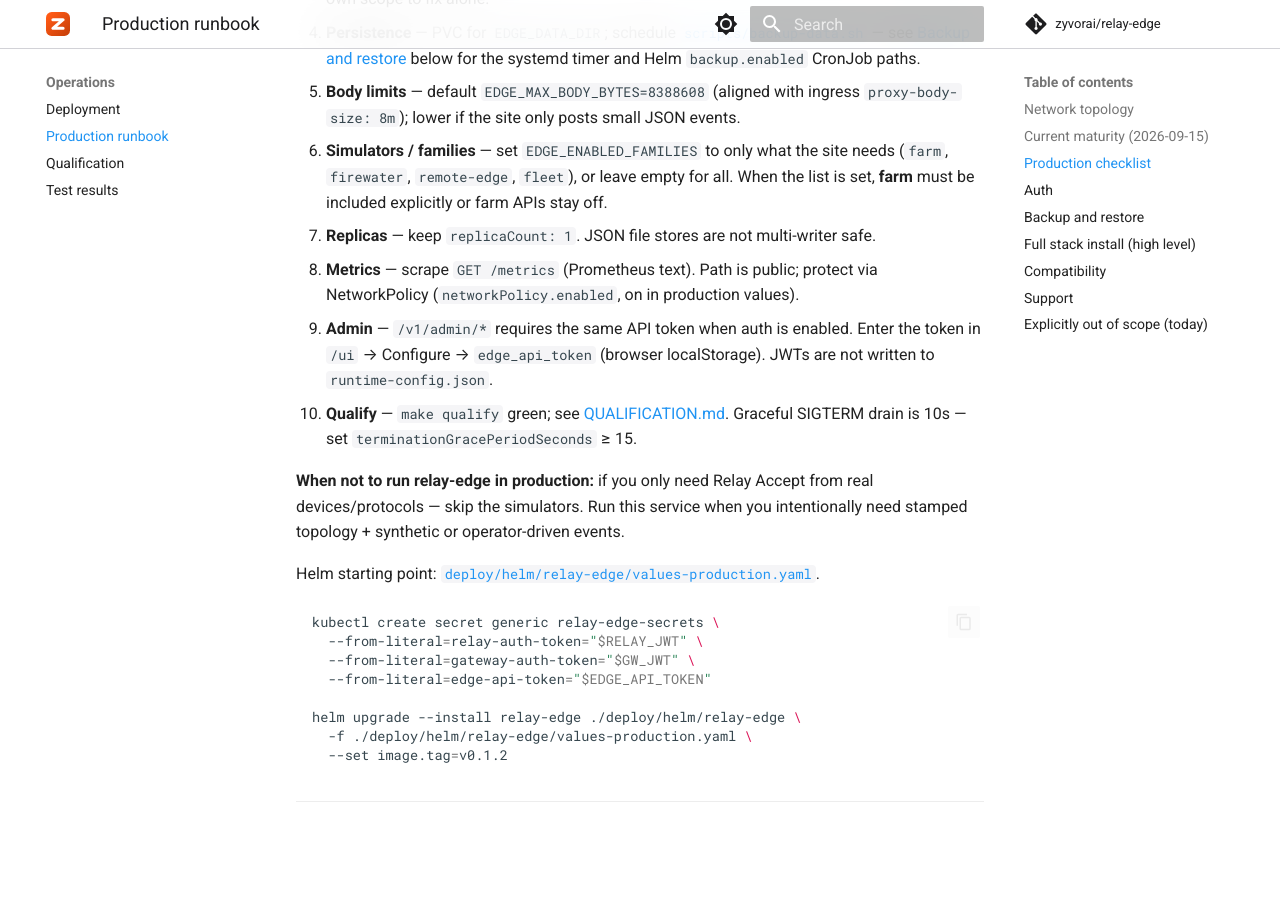
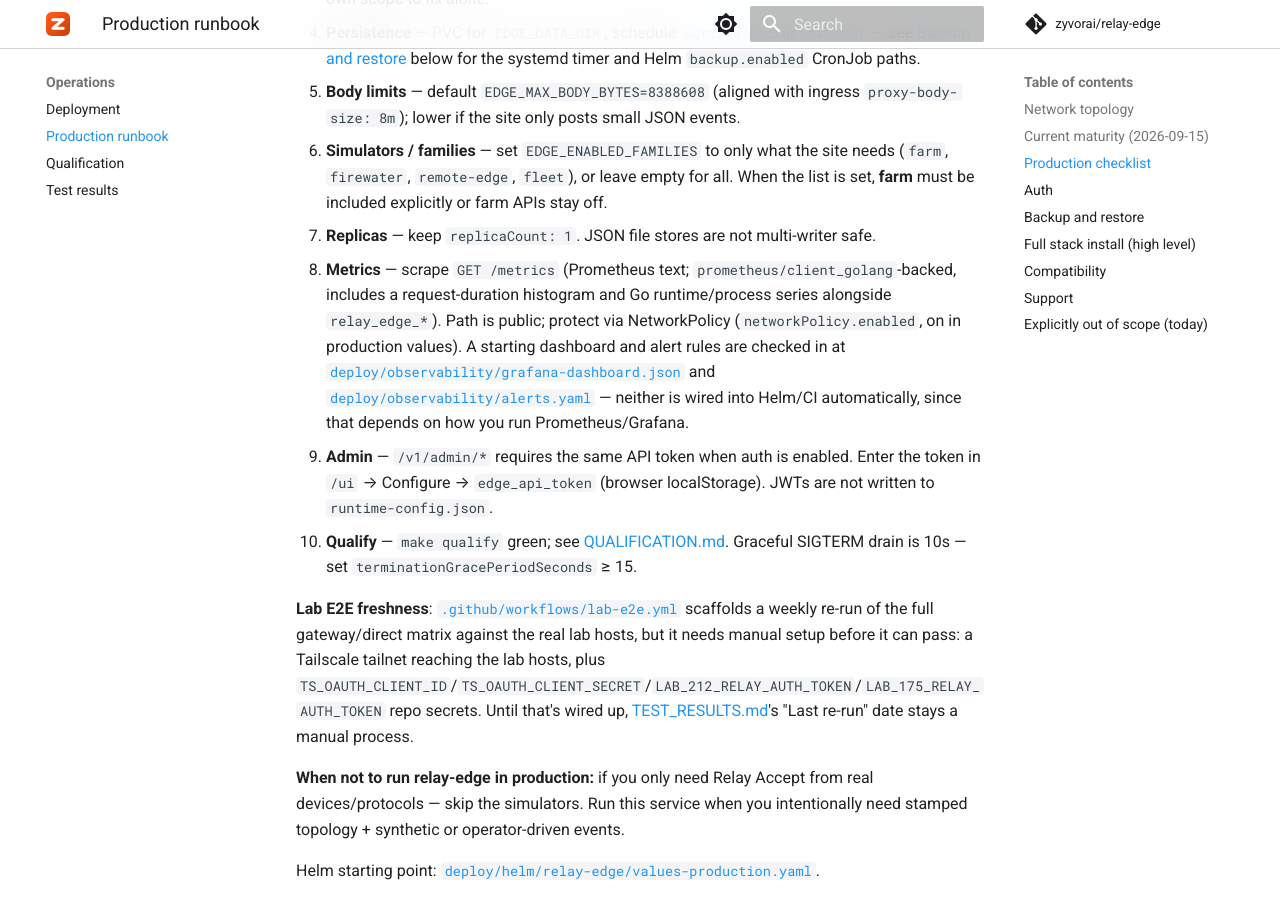
Before and after one commit to zyvorai/relay-edge, an MkDocs documentation site: the page built from docs/PRODUCTION.md, in a window 1280 px wide and 900 px high, scrolled down 2806 px. Built offline with MkDocs 1.6.1 and Material for MkDocs 9.7.7, drawn with Linux system fonts in a browser that asks for light colours; comment, search, counter and statistics services are not loaded.

Commit message:
Add coverage gate, observability dashboard/alerts, and lab-E2E scaffolding.
CI: new scripts/ci/check-coverage.sh runs the suite with -coverprofile
and fails below a threshold (default 55%, measured baseline was 62.4% at
the time this was added -- headroom so unrelated PRs aren't blocked by
minor noise while still catching a real regression). Wired into ci.yml
right after the existing go test -race -cover step.

New deploy/observability/grafana-dashboard.json (up/uptime/goroutines,
request rate by route, error rate, publish rate, p50/p95 duration,
heap/CPU) and alerts.yaml (RelayEdgeDown, high error rate, publish
failures alongside errors) -- static, not wired into Helm/CI since that
depends on how each deployment runs Prometheus/Grafana. Referenced from
docs/PRODUCTION.md's Metrics item.

New .github/workflows/lab-e2e.yml scaffolds a weekly re-run of the full
gateway/direct E2E matrix against the real lab hosts (212, 175) via
Tailscale, addressing that TEST_RESULTS.md's lab verification date
otherwise only updates manually. This workflow is scaffolding only: it
needs a Tailscale tailnet reaching the lab hosts plus TS_OAUTH_*/LAB_*_
RELAY_AUTH_TOKEN secrets before it can pass -- documented in the
workflow's own header and in PRODUCTION.md, same category of follow-up
as the GitHub repo social-preview image with no scriptable path.

Co-Authored-By: Claude Sonnet 5 <noreply@anthropic.com>

```diff
--- a/docs/PRODUCTION.md
+++ b/docs/PRODUCTION.md
@@ -77,9 +77,11 @@ trusted network until items 1–4 are done.
 5. **Body limits** — default `EDGE_MAX_BODY_BYTES=8388608` (aligned with ingress `proxy-body-size: 8m`); lower if the site only posts small JSON events.
 6. **Simulators / families** — set `EDGE_ENABLED_FAMILIES` to only what the site needs (`farm`, `firewater`, `remote-edge`, `fleet`), or leave empty for all. When the list is set, **farm** must be included explicitly or farm APIs stay off.
 7. **Replicas** — keep `replicaCount: 1`. JSON file stores are not multi-writer safe.
-8. **Metrics** — scrape `GET /metrics` (Prometheus text). Path is public; protect via NetworkPolicy (`networkPolicy.enabled`, on in production values).
+8. **Metrics** — scrape `GET /metrics` (Prometheus text; `prometheus/client_golang`-backed, includes a request-duration histogram and Go runtime/process series alongside `relay_edge_*`). Path is public; protect via NetworkPolicy (`networkPolicy.enabled`, on in production values). A starting dashboard and alert rules are checked in at [`deploy/observability/grafana-dashboard.json`](https://github.com/zyvorai/relay-edge/blob/main/deploy/observability/grafana-dashboard.json) and [`deploy/observability/alerts.yaml`](https://github.com/zyvorai/relay-edge/blob/main/deploy/observability/alerts.yaml) — neither is wired into Helm/CI automatically, since that depends on how you run Prometheus/Grafana.
 9. **Admin** — `/v1/admin/*` requires the same API token when auth is enabled. Enter the token in `/ui` → Configure → `edge_api_token` (browser localStorage). JWTs are not written to `runtime-config.json`.
 10. **Qualify** — `make qualify` green; see [QUALIFICATION.md](QUALIFICATION.md). Graceful SIGTERM drain is 10s — set `terminationGracePeriodSeconds` ≥ 15.
+
+**Lab E2E freshness**: [`.github/workflows/lab-e2e.yml`](https://github.com/zyvorai/relay-edge/blob/main/.github/workflows/lab-e2e.yml) scaffolds a weekly re-run of the full gateway/direct matrix against the real lab hosts, but it needs manual setup before it can pass: a Tailscale tailnet reaching the lab hosts, plus `TS_OAUTH_CLIENT_ID`/`TS_OAUTH_CLIENT_SECRET`/`LAB_212_RELAY_AUTH_TOKEN`/`LAB_175_RELAY_AUTH_TOKEN` repo secrets. Until that's wired up, [TEST_RESULTS.md](TEST_RESULTS.md)'s "Last re-run" date stays a manual process.
 
 **When not to run relay-edge in production:** if you only need Relay Accept
 from real devices/protocols — skip the simulators. Run this service when you
```
Also changed, not shown: 7 other files.
